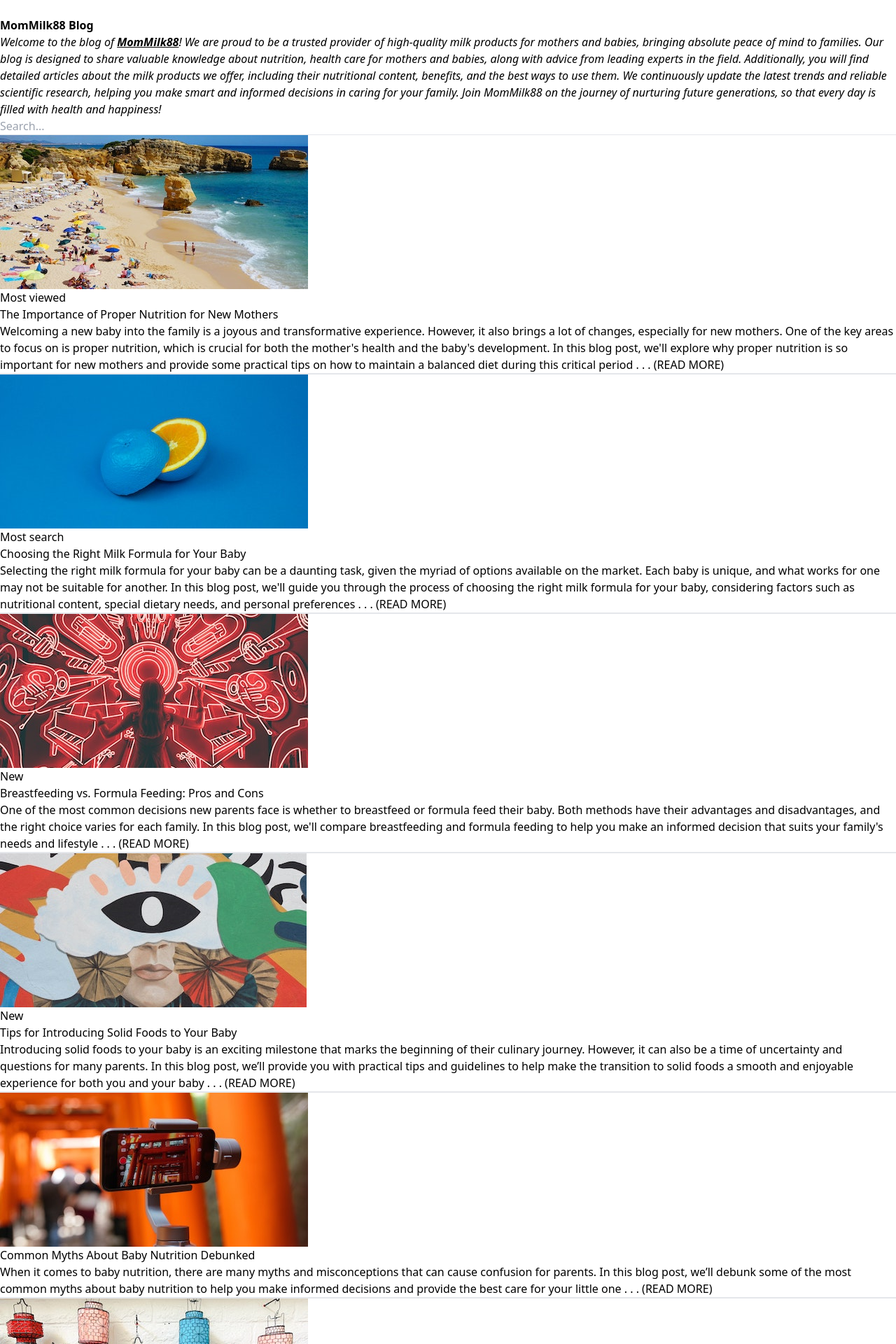
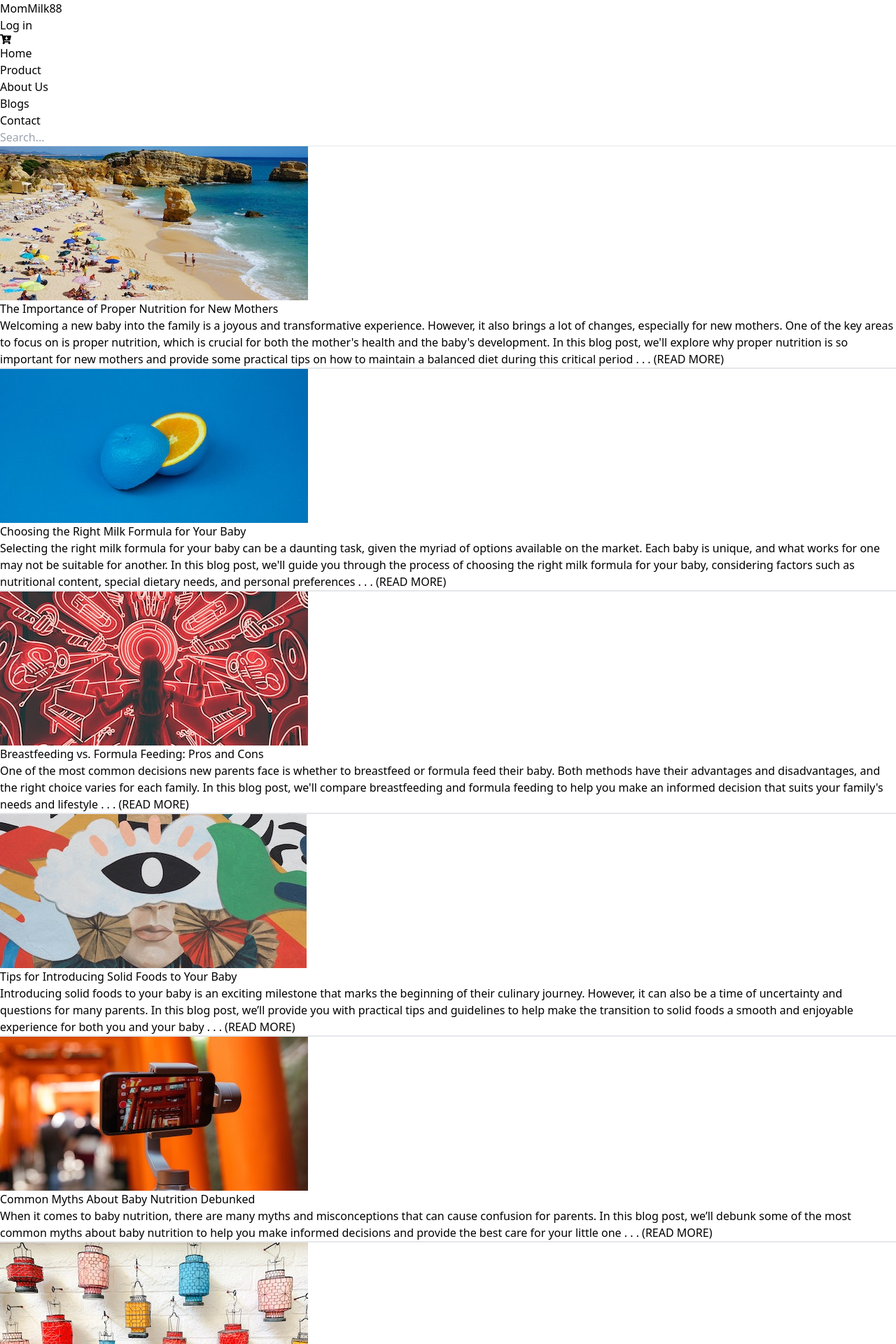
Before and after one commit to NVBKhuong/Inventory, a React (Vite) app: page /blog in a window 1280 px wide. Shown: the top 1920 px of the page at 70% size. Built offline with nearby package versions, Linux system fonts and the light colour scheme.

Commit message:
them thanh phan vao product brand

```diff
--- a/src/components/Layout/Header.tsx
+++ b/src/components/Layout/Header.tsx
@@ -28,7 +28,7 @@ const Header = () => {
             <nav className="bg-pink-200 px-4 lg:px-6 py-2.5 dark:bg-gray-800">
                 <div className="flex flex-wrap justify-between items-center mx-auto max-w-screen-xl">
                     <Link to={'/home'} className="flex items-center">
-                        <span className="self-center text-xl font-semibold whitespace-nowrap dark:text-white">SuaMe88</span>
+                        <span className="self-center text-xl font-semibold whitespace-nowrap dark:text-white">MomMilk88</span>
                     </Link>
 
                     <div className="flex items-center lg:order-2">
--- a/src/components/Popup/PopupCreateProduct.tsx
+++ b/src/components/Popup/PopupCreateProduct.tsx
@@ -136,7 +136,7 @@ const PopupCreateProduct: React.FC<ProductCreateState> = ({
                             </div>
                             <div className="mb-4">
                                 <label htmlFor="brand" className="block text-sm font-medium text-gray-700">Brand</label>
-                                <Autocomplete options={['Vinamilk','TH True milk','Nutricare','Dutch Lady','NutiFood']} value={form.brand}
+                                <Autocomplete options={['Vinamilk', 'TH True Milk', 'Dutch Lady', 'Meadow Fresh', 'Nutifood', 'Nestle', 'Dalat Milk', 'Morinaga', 'Anlene', 'Abbott', 'Friso', 'Aptamil', 'Glico', 'Wyeth', 'Hipp', 'Mead Johnson', 'Bellamy’s', 'Kendamil', 'Biomil', 'Namyang', 'Ovaltine', 'Vinasoy', 'Yakult', 'Coca-Cola','Enfa', 'Pediasure', 'Similac', 'S26', 'Grow Plus+', 'Ensure', 'Nutricare', 'XO', 'Horizon Organic', 'Fairlife', 'Silk', 'Alpro', 'Goodday', 'Anchor', 'Paul’s', 'Arla', 'Devondale', 'Parmalat', 'Borden', 'Dean Foods', 'Land O Lakes', 'TruMoo', 'Yili', 'Mengniu', 'Marigold','Other']} value={form.brand}
                                 disablePortal disableClearable size='small'
                                 onChange={(_, value) => setForm(prev => ({...prev, brand: value}))}
                                 renderInput={(params) => <TextField {...params} />} />
--- a/src/components/Popup/PopupProductDetail.tsx
+++ b/src/components/Popup/PopupProductDetail.tsx
@@ -154,7 +154,7 @@ const PopupProductDetail: React.FC<PopupProductDetailProps> = ({
                                         </span>
                                     </div>
                                     <div>
-                                    <Autocomplete options={['Vinamilk','TH True milk','Nutricare','Dutch Lady','NutiFood']} value={form.brand}
+                                    <Autocomplete options={['Vinamilk', 'TH True Milk', 'Dutch Lady', 'Meadow Fresh', 'Nutifood', 'Nestle', 'Dalat Milk', 'Morinaga', 'Anlene', 'Abbott', 'Friso', 'Aptamil', 'Glico', 'Wyeth', 'Hipp', 'Mead Johnson', 'Bellamy’s', 'Kendamil', 'Biomil', 'Namyang', 'Ovaltine', 'Vinasoy', 'Yakult', 'Coca-Cola','Enfa', 'Pediasure', 'Similac', 'S26', 'Grow Plus+', 'Ensure', 'Nutricare', 'XO', 'Horizon Organic', 'Fairlife', 'Silk', 'Alpro', 'Goodday', 'Anchor', 'Paul’s', 'Arla', 'Devondale', 'Parmalat', 'Borden', 'Dean Foods', 'Land O Lakes', 'TruMoo', 'Yili', 'Mengniu', 'Marigold','Other']} value={form.brand}
                                 disablePortal disableClearable size='small'
                                 onChange={(_, value) => setForm(prev => ({...prev, brand: value}))}
                                 renderInput={(params) => <TextField {...params} />} />
--- a/src/pages/client/Blog/Blog.tsx
+++ b/src/pages/client/Blog/Blog.tsx
@@ -1,4 +1,5 @@
 import React from 'react';
+import Header from '../../../components/Layout/Header';
 import IMG1 from '../img/img-01.jpg';
 import IMG2 from '../img/img-02.jpg';
 import IMG3 from '../img/img-03.jpg';
@@ -9,21 +10,11 @@ import IMG6 from '../img/img-06.jpg';
 const Blog: React.FC = () => {
   return (
     <>
-      <header className="tm-header" id="tm-header">
-        <div className="tm-header-wrapper">
-          <button className="navbar-toggler" type="button" aria-label="Toggle navigation">
-            <i className="fas fa-bars"></i>
-          </button>
-          <div className="tm-site-header">
-            <h1 className="text-center font-bold"><b>MomMilk88 Blog</b></h1>
-          </div>
-          <p className="tm-mb-80 pr-5 text-black">
-            <i>Welcome to the blog of <u><b>MomMilk88</b></u>! We are proud to be a trusted provider of high-quality milk products for mothers and babies, bringing absolute peace of mind to families. Our blog is designed to share valuable knowledge about nutrition, health care for mothers and babies, along with advice from leading experts in the field.
-            Additionally, you will find detailed articles about the milk products we offer, including their nutritional content, benefits, and the best ways to use them. We continuously update the latest trends and reliable scientific research, helping you make smart and informed decisions in caring for your family.
-            Join MomMilk88 on the journey of nurturing future generations, so that every day is filled with health and happiness!</i>
-          </p>
-        </div>
-      </header>
+    <div className="grid h-screen" style={{ gridTemplateRows: 'auto 1fr auto' }}>
+    <div className="row-start-1 row-end-2">
+        <Header />
+    </div>
+    </div>
       <div className="container mx-auto px-4">
         <main className="tm-main">
           {/* Search form */}
@@ -40,34 +31,30 @@ const Blog: React.FC = () => {
           <div className="grid grid-cols-1 md:grid-cols-2 gap-8">
             <Article
               imgSrc={IMG1}
-              badge="Most viewed"
               title="The Importance of Proper Nutrition for New Mothers"
               description="Welcoming a new baby into the family is a joyous and transformative experience. However, it also brings a lot of changes, especially for new mothers. One of the key areas to focus on is proper nutrition, which is crucial for both the mother's health and the baby's development. In this blog post, we'll explore why proper nutrition is so important for new mothers and provide some practical tips on how to maintain a balanced diet during this critical period . . . (READ MORE)"
             />
-            <Article
+            <Article2
               imgSrc={IMG2}
-              badge="Most search"
               title="Choosing the Right Milk Formula for Your Baby"
               description="Selecting the right milk formula for your baby can be a daunting task, given the myriad of options available on the market. Each baby is unique, and what works for one may not be suitable for another. In this blog post, we'll guide you through the process of choosing the right milk formula for your baby, considering factors such as nutritional content, special dietary needs, and personal preferences . . . (READ MORE)"
             />
-            <Article
+            <Article3
               imgSrc={IMG3}
-              badge="New"
               title="Breastfeeding vs. Formula Feeding: Pros and Cons"
               description="One of the most common decisions new parents face is whether to breastfeed or formula feed their baby. Both methods have their advantages and disadvantages, and the right choice varies for each family. In this blog post, we'll compare breastfeeding and formula feeding to help you make an informed decision that suits your family's needs and lifestyle . . . (READ MORE)"
             />
-            <Article
+            <Article4
               imgSrc={IMG4}
-              badge="New"
               title="Tips for Introducing Solid Foods to Your Baby"
               description="Introducing solid foods to your baby is an exciting milestone that marks the beginning of their culinary journey. However, it can also be a time of uncertainty and questions for many parents. In this blog post, we’ll provide you with practical tips and guidelines to help make the transition to solid foods a smooth and enjoyable experience for both you and your baby . . . (READ MORE)"
             />
-            <Article
+            <Article5
               imgSrc={IMG5}
               title="Common Myths About Baby Nutrition Debunked"
               description="When it comes to baby nutrition, there are many myths and misconceptions that can cause confusion for parents. In this blog post, we’ll debunk some of the most common myths about baby nutrition to help you make informed decisions and provide the best care for your little one . . . (READ MORE)"
             />
-            <Article
+            <Article6
               imgSrc={IMG6}
               title="The Role of Omega-3 Fatty Acids in Infant Development"
               description="Omega-3 fatty acids are essential nutrients that play a critical role in infant development, particularly for brain and eye health. In this blog post, we’ll explore the importance of omega-3 fatty acids, sources of these nutrients, and how to ensure your baby is getting enough for optimal growth and development . . . (READ MORE)"
@@ -94,7 +81,97 @@ interface ArticleProps {
 const Article: React.FC<ArticleProps> = ({ imgSrc, badge, title, description }) => (
   <article className="col-12 col-md-6 tm-post">
     <hr className="tm-hr-primary" />
-    <a href="post.html" className="effect-lily tm-post-link tm-pt-60">
+    <a href="BlogPost1.tsx" className="effect-lily tm-post-link tm-pt-60">
+      <div className="tm-post-link-inner">
+        <img src={imgSrc} alt="Image" className="img-fluid" />
+      </div>
+      {badge && <span className="absolute top-0 left-0 bg-red-500 text-white px-2 py-1">{badge}</span>}
+      <h2 className="mt-4 text-blue-500 text-2xl font-semibold">{title}</h2>
+    </a>
+    <p className="mt-4">
+      {description}
+    </p>
+    <hr />
+  </article>
+);
+
+
+const Article2: React.FC<ArticleProps> = ({ imgSrc, badge, title, description }) => (
+  <article className="col-12 col-md-6 tm-post">
+    <hr className="tm-hr-primary" />
+    <a href="/blog-post-1" className="effect-lily tm-post-link tm-pt-60">
+      <div className="tm-post-link-inner">
+        <img src={imgSrc} alt="Image" className="img-fluid" />
+      </div>
+      {badge && <span className="absolute top-0 left-0 bg-red-500 text-white px-2 py-1">{badge}</span>}
+      <h2 className="mt-4 text-blue-500 text-2xl font-semibold">{title}</h2>
+    </a>
+    <p className="mt-4">
+      {description}
+    </p>
+    <hr />
+  </article>
+);
+
+
+const Article3: React.FC<ArticleProps> = ({ imgSrc, badge, title, description }) => (
+  <article className="col-12 col-md-6 tm-post">
+    <hr className="tm-hr-primary" />
+    <a href="BlogPost1.tsx" className="effect-lily tm-post-link tm-pt-60">
+      <div className="tm-post-link-inner">
+        <img src={imgSrc} alt="Image" className="img-fluid" />
+      </div>
+      {badge && <span className="absolute top-0 left-0 bg-red-500 text-white px-2 py-1">{badge}</span>}
+      <h2 className="mt-4 text-blue-500 text-2xl font-semibold">{title}</h2>
+    </a>
+    <p className="mt-4">
+      {description}
+    </p>
+    <hr />
+  </article>
+);
+
+
+const Article4: React.FC<ArticleProps> = ({ imgSrc, badge, title, description }) => (
+  <article className="col-12 col-md-6 tm-post">
+    <hr className="tm-hr-primary" />
+    <a href="BlogPost1.tsx" className="effect-lily tm-post-link tm-pt-60">
+      <div className="tm-post-link-inner">
+        <img src={imgSrc} alt="Image" className="img-fluid" />
+      </div>
+      {badge && <span className="absolute top-0 left-0 bg-red-500 text-white px-2 py-1">{badge}</span>}
+      <h2 className="mt-4 text-blue-500 text-2xl font-semibold">{title}</h2>
+    </a>
+    <p className="mt-4">
+      {description}
+    </p>
+    <hr />
+  </article>
+);
+
+
+const Article5: React.FC<ArticleProps> = ({ imgSrc, badge, title, description }) => (
+  <article className="col-12 col-md-6 tm-post">
+    <hr className="tm-hr-primary" />
+    <a href="BlogPost1.tsx" className="effect-lily tm-post-link tm-pt-60">
+      <div className="tm-post-link-inner">
+        <img src={imgSrc} alt="Image" className="img-fluid" />
+      </div>
+      {badge && <span className="absolute top-0 left-0 bg-red-500 text-white px-2 py-1">{badge}</span>}
+      <h2 className="mt-4 text-blue-500 text-2xl font-semibold">{title}</h2>
+    </a>
+    <p className="mt-4">
+      {description}
+    </p>
+    <hr />
+  </article>
+);
+
+
+const Article6: React.FC<ArticleProps> = ({ imgSrc, badge, title, description }) => (
+  <article className="col-12 col-md-6 tm-post">
+    <hr className="tm-hr-primary" />
+    <a href="BlogPost1.tsx" className="effect-lily tm-post-link tm-pt-60">
       <div className="tm-post-link-inner">
         <img src={imgSrc} alt="Image" className="img-fluid" />
       </div>
--- a/src/pages/client/Blog/BlogPost1.tsx
+++ b/src/pages/client/Blog/BlogPost1.tsx
@@ -1,6 +1,6 @@
 import React from 'react';
-import 'fontawesome/css/all.min.css';
-import './CSS/templatemo-xtra-blog.css';
+// import 'fontawesome/css/all.min.css';
+// import './CSS/templatemo-xtra-blog.css';
 
 const BlogPost1: React.FC = () => {
   return (
--- a/src/routers/index.tsx
+++ b/src/routers/index.tsx
@@ -19,6 +19,7 @@ import ThankyouforVnpay from '../components/Payment/ThankyouforVnpay';
 import OrderManagement from '../pages/StoreManager/OrderManagerment';
 import ProductPage from '../pages/client/ProductPage';
 import Blog from '../pages/client/Blog/Blog';
+import BlogPost1 from '../pages/client/Blog/BlogPost1';
 
 const AppRouter = () => {
     const token = sessionStorage.getItem('suame88');
@@ -40,6 +41,7 @@ const AppRouter = () => {
                 <Route path="/product/:id" element={<ProductDetails />} />
                 <Route path="/product-page" element={<ProductPage />} />
                 <Route path="/blog" element={<Blog />} />
+                <Route path="/blog-post-1" element={<BlogPost1 />} />
 
             </Routes>
         );
```
